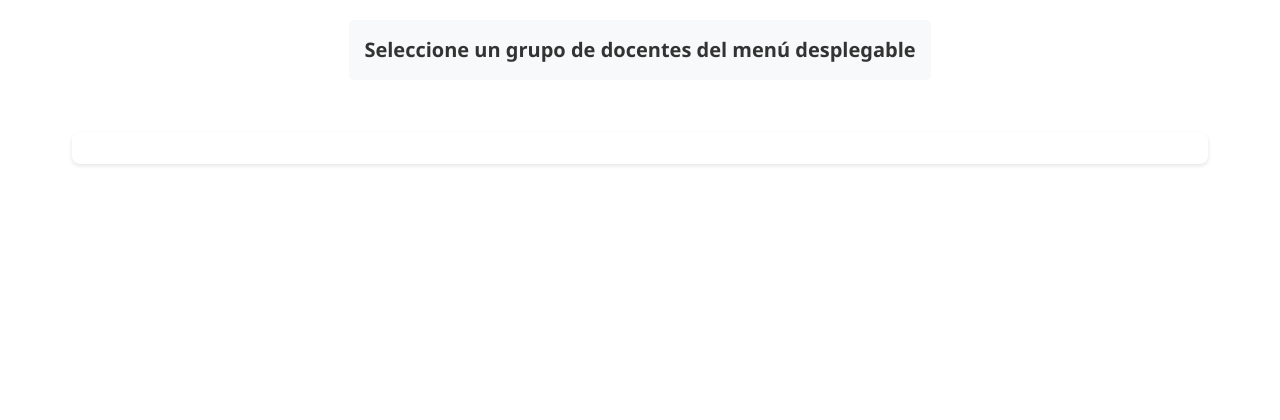
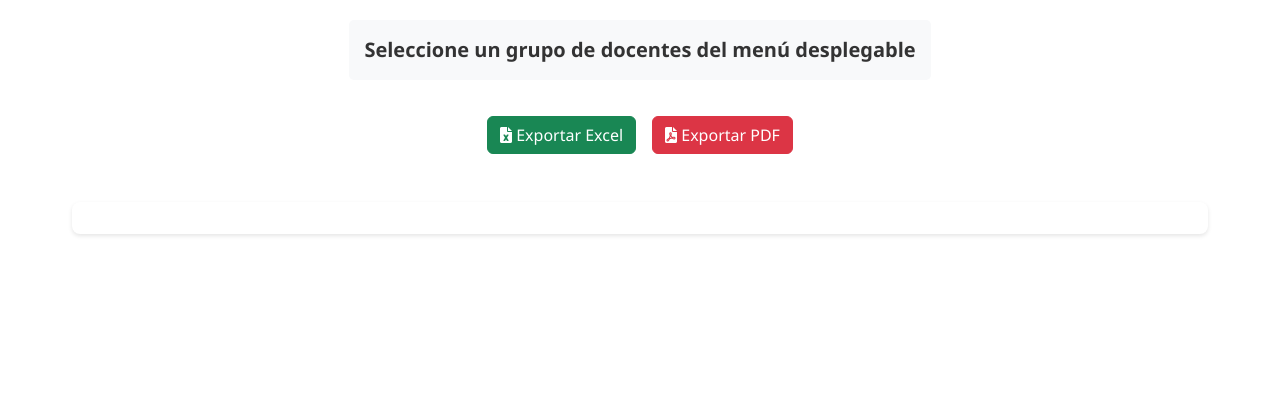
Before and after one commit to mjlopez2025/script_php, a PHP site: page / in a window 1280 px wide. Shown: the part 156-576 px from the top of the page. Run offline with PHP 8.4, Linux system fonts and the light colour scheme; some libraries are stand-ins or nearby versions.

Commit message:
PDF y EXCEL

```diff
--- a/SSI/index.php
+++ b/SSI/index.php
@@ -19,17 +19,20 @@
         font-size: 1.25rem;
         max-width: 80%;
     }
+
     /* Estilos para el filtro en el navbar */
     .filter-container {
         display: flex;
         align-items: center;
         gap: 10px;
     }
+
     .filter-label {
         margin-bottom: 0;
         white-space: nowrap;
         font-weight: 500;
     }
+
     .filter-input {
         width: 200px;
     }
@@ -65,7 +68,8 @@
                     <!-- Contenedor del filtro -->
                     <div class="filter-container">
                         <label for="filterInput" class="filter-label">Filtrar:</label>
-                        <input type="text" id="filterInput" class="form-control filter-input" placeholder="Nombre/Apellido">
+                        <input type="text" id="filterInput" class="form-control filter-input"
+                            placeholder="Nombre/Apellido">
                         <button type="button" id="filterBtn" class="btn btn-outline-primary">
                             <i class="fas fa-search"></i>
                         </button>
@@ -76,9 +80,17 @@
             </div>
         </nav>
 
-        <!-- Título que muestra la selección actual -->
+        <!-- Titulo -->
         <div id="selectionTitle" class="selection-title">
             Seleccione un grupo de docentes del menú desplegable
+        </div>
+
+        <!-- Botones PDF Y EXCEL -->
+        <div class="d-flex justify-content-center my-3 gap-3">
+            <button onclick="exportarAExcel()" class="btn btn-success"><i class="fas fa-file-excel"></i> Exportar
+                Excel</button>
+            <button onclick="exportarAPDF()" class="btn btn-danger"><i class="fas fa-file-pdf"></i> Exportar
+                PDF</button>
         </div>
 
         <main class="app-main">
@@ -124,7 +136,8 @@
 
         try {
             const response = await fetch(
-                `http://localhost:8000/consultas.php?action=getData&type=${currentQueryType}&page=${currentPage}&search=${encodeURIComponent(currentSearchTerm)}`);
+                `http://localhost:8000/consultas.php?action=getData&type=${currentQueryType}&page=${currentPage}&search=${encodeURIComponent(currentSearchTerm)}`
+            );
 
             if (!response.ok) throw new Error('Error en la respuesta del servidor');
 
@@ -135,7 +148,8 @@
             }
 
             // Construir tabla
-            let html = `<h3>Resultados (Página ${data.pagination.current_page} de ${data.pagination.total_pages})</h3>`;
+            let html =
+                `<h3>Resultados (Página ${data.pagination.current_page} de ${data.pagination.total_pages})</h3>`;
 
             // Mostrar término de búsqueda si existe
             if (currentSearchTerm) {
@@ -165,7 +179,10 @@
             resultsContainer.innerHTML = html;
 
             // Paginación
-            const { current_page, total_pages } = data.pagination;
+            const {
+                current_page,
+                total_pages
+            } = data.pagination;
             let pagHtml = '';
 
             if (current_page > 1) {
@@ -216,6 +233,64 @@
         cargarResultados();
     }
 
+
+    function exportarAExcel() {
+            const table = document.querySelector("#resultsContainer table");
+            if (!table) {
+                alert("No hay datos para exportar.");
+                return;
+            }
+            const wb = XLSX.utils.table_to_book(table, {
+                sheet: "Resultados"
+            });
+            XLSX.writeFile(wb, "resultados.xlsx");
+        }
+
+        function exportarAPDF() {
+    const table = document.querySelector("#resultsContainer table");
+    if (!table) {
+        alert("No hay datos para exportar.");
+        return;
+    }
+
+    const { jsPDF } = window.jspdf;
+    const doc = new jsPDF({
+        orientation: "landscape", // horizontal para que entre mejor
+        unit: "pt",
+        format: "a4"
+    });
+
+    const fecha = new Date().toLocaleString('es-AR');
+
+    doc.setFontSize(14);
+    doc.text("Listado de Docentes - Página actual", 40, 40);
+    doc.setFontSize(10);
+    doc.text(`Exportado el ${fecha}`, 40, 60);
+
+    doc.autoTable({
+        html: table,
+        startY: 80,
+        margin: { top: 40, left: 40, right: 40 },
+        styles: {
+            fontSize: 9,
+            cellPadding: 4,
+        },
+        headStyles: {
+            fillColor: [41, 128, 185], // azul UNDAV
+            textColor: 255,
+            halign: 'center',
+            fontStyle: 'bold'
+        },
+        alternateRowStyles: {
+            fillColor: [240, 240, 240]
+        },
+        theme: 'striped'
+    });
+
+    doc.save("resultados.pdf");
+}
+
+
     // ===== EVENT LISTENERS ===== //
     document.addEventListener('DOMContentLoaded', function() {
         // Evento para el botón de refrescar
@@ -248,12 +323,20 @@
                 currentSelectionText = this.textContent;
                 currentPage = 1;
                 currentSearchTerm = ''; // Resetear el filtro al cambiar de categoría
-                document.getElementById('filterInput').value = ''; // Limpiar el campo de búsqueda
+                document.getElementById('filterInput').value =
+                    ''; // Limpiar el campo de búsqueda
 
                 cargarResultados();
             });
         });
     });
     </script>
+    <!-- SheetJS para Excel -->
+    <script src="https://cdnjs.cloudflare.com/ajax/libs/xlsx/0.18.5/xlsx.full.min.js"></script>
+    <!-- jsPDF y autoTable para PDF -->
+    <script src="https://cdnjs.cloudflare.com/ajax/libs/jspdf/2.5.1/jspdf.umd.min.js"></script>
+    <script src="https://cdnjs.cloudflare.com/ajax/libs/jspdf-autotable/3.5.28/jspdf.plugin.autotable.min.js"></script>
+
 </body>
+
 </html>
```
Lines whose indentation alone changed are shown as unchanged.
